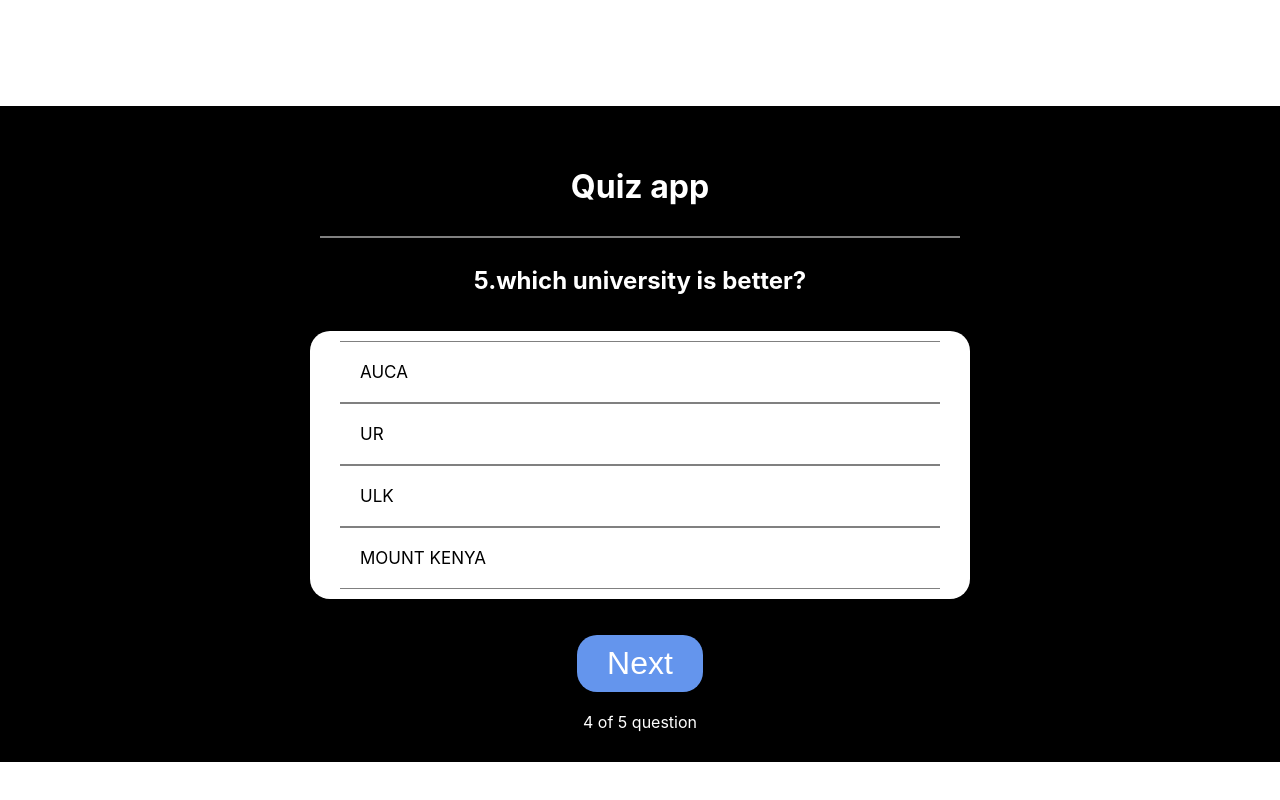
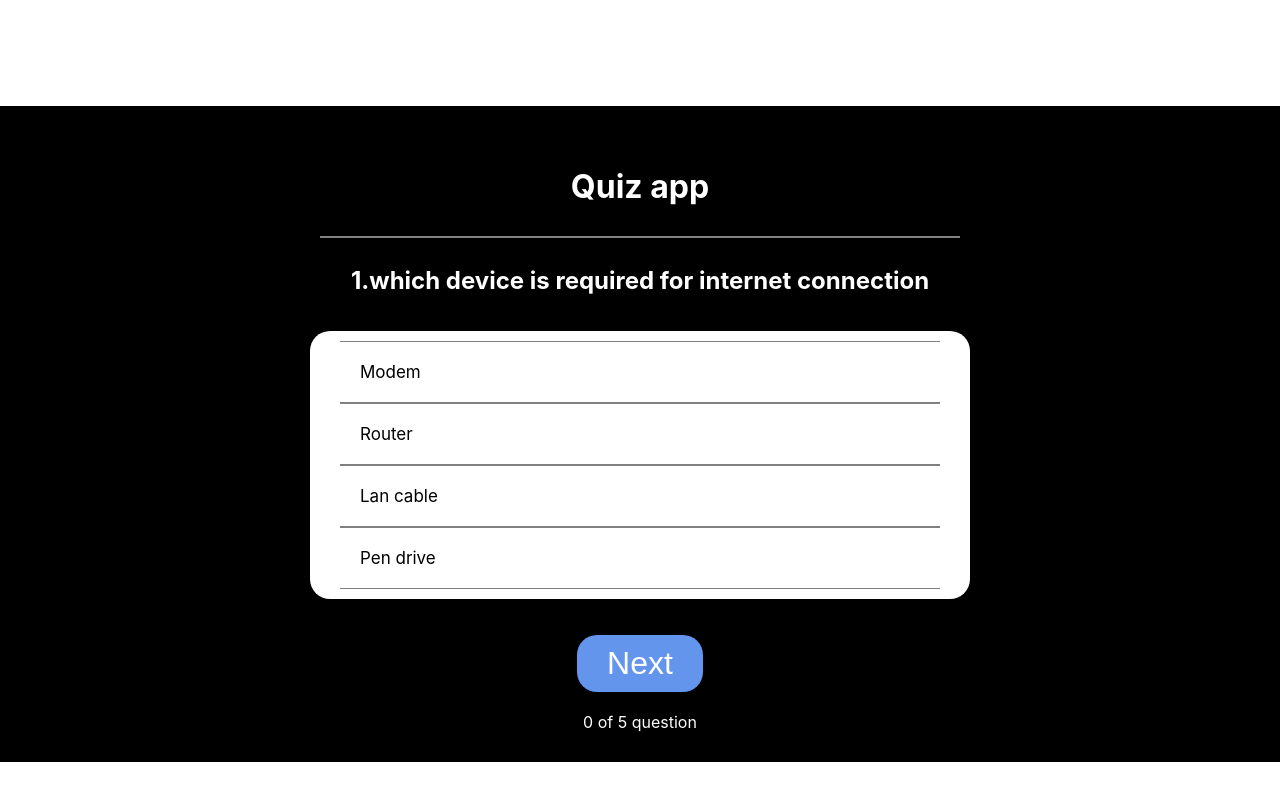
Before and after one commit to prince-nkuru/digital-ocean-tutorial, a React (Create React App) app: page / in a window 1280 px wide. Shown: the part 2523-3323 px from the top of the page. Built offline with nearby package versions, Linux system fonts and the light colour scheme; no server answers.

Commit message:
add some functionality

```diff
--- a/src/components/quiz/Quiz.js
+++ b/src/components/quiz/Quiz.js
@@ -4,7 +4,7 @@
 
 const Quiz = () => {
 
-  let [index, setIndex] = useState(4);
+  let [index, setIndex] = useState(0);
   let [question, setQuestion] = useState(Infos[index]);
   let [lock, setLock] = useState(false);
   let [score, setScore] = useState(0);
@@ -30,14 +30,14 @@
       }
     }
 
-    const next = () => {
-      if (lock === true){
-        setIndex(++index);
-        setQuestion(Infos[index]);
-        setLock(false)
-      }
+  }
+
+  const next = () => {
+    if (lock === true){
+      setIndex(++index);
+      setQuestion(Infos[index]);
+      setLock(false)
     }
-
   }
 return (
   <div className='container'>
@@ -50,7 +50,7 @@
   <li ref={option3} onClick={(e) => {checkAns(e,3)}}>{question.option3}</li>
   <li ref={option4} onClick={(e) => {checkAns(e,4)}}>{question.option4}</li>
  </ul>
- <button className='next' onClick={() => setIndex(index + 1)}>Next</button>
+ <button className='next' onClick={next}>Next</button>
  <div className='index'>{index} of {Infos.length} question</div>
   </div>
 )
```
